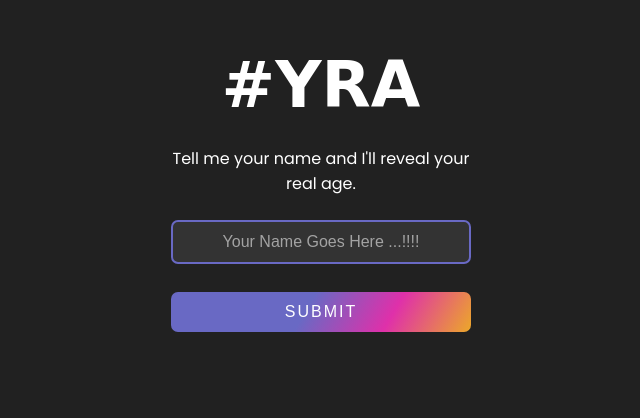
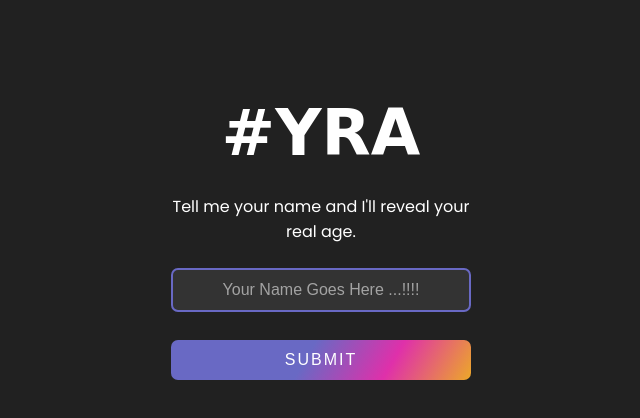
Before and after one commit to bruxx-6243/YRA, a website built with Vite: page index.html in a window 1280 px wide. Shown: the whole page, without its empty margins (319-959 px from the left). Built offline with nearby package versions, Linux system fonts and the light colour scheme; a web font is replaced by a local one.

Commit message:
fixing bugs

```diff
--- a/src/style/style.scss
+++ b/src/style/style.scss
@@ -20,6 +20,7 @@ body {
   text-align: center;
 
   background-color: hsl(0, 0%, 13%);
+  overflow: hidden;
 }
 
 #app {
@@ -30,7 +31,7 @@ body {
 }
 
 .header {
-  margin-top: 3rem;
+  margin-top: 6rem;
 }
 
 .title {
```
Also changed, not shown: src/style/style.css, 1 other file.
